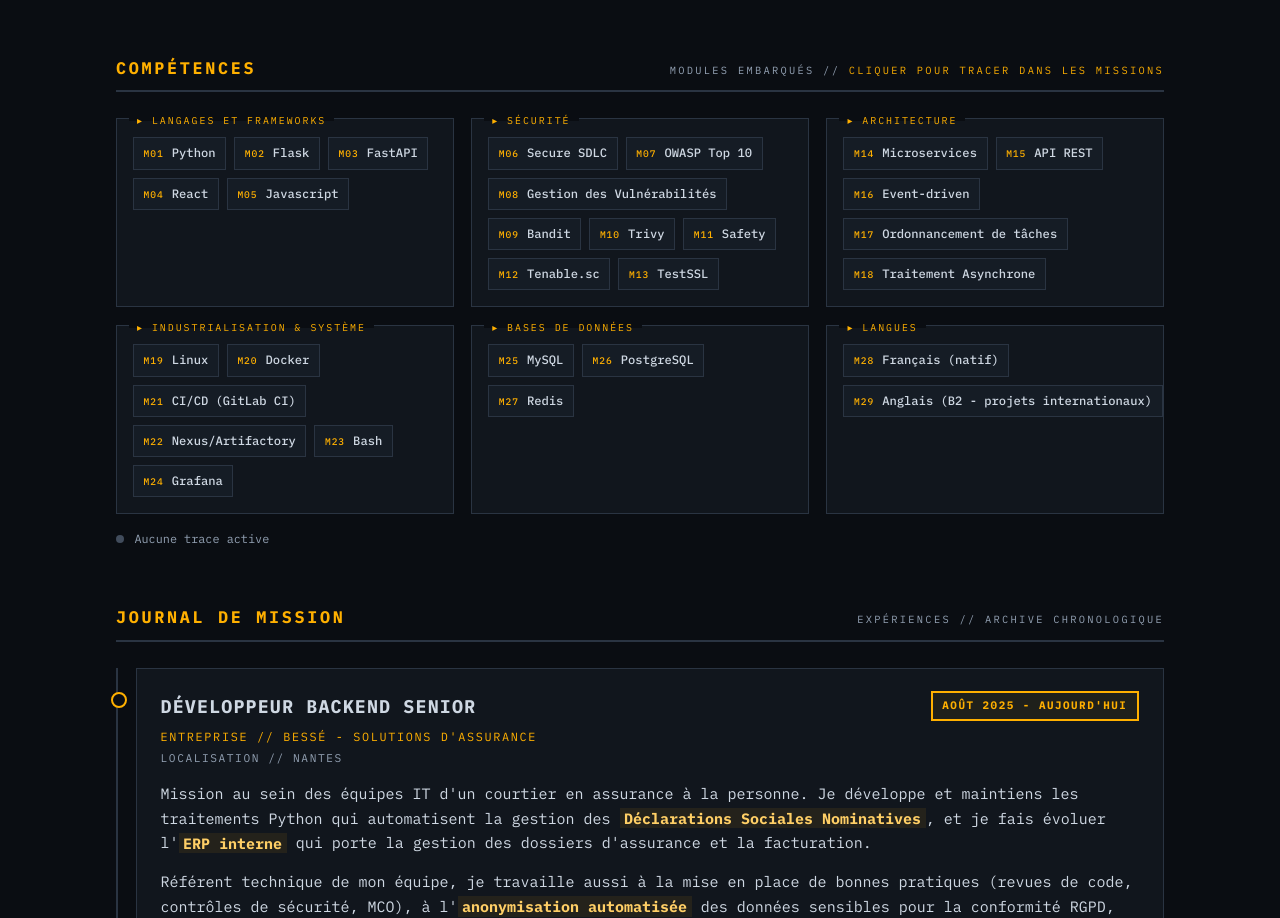
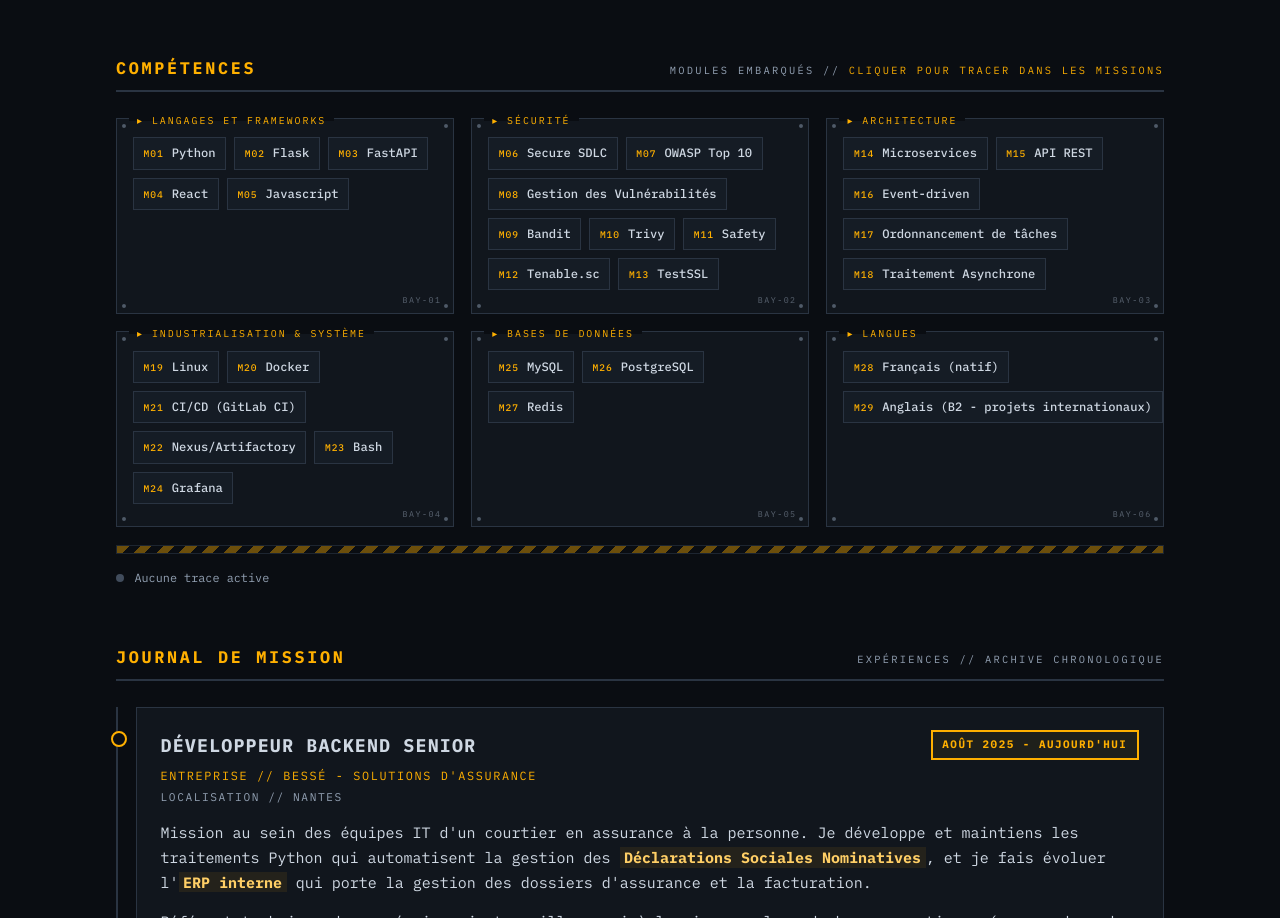
Before and after one commit to gbe44/portfolio, a plain HTML site: page index.html in a window 1280 px wide. Shown: the part 908-1826 px from the top of the page. Drawn offline with Linux system fonts and the light colour scheme; no server answers.

Commit message:
Skills bays: nasapunk rack dressing (screws, bay stencils, hazard strip)

```diff
--- a/css/30-about.css
+++ b/css/30-about.css
@@ -37,13 +37,46 @@
   display: grid;
   grid-template-columns: repeat(auto-fill, minmax(300px, 1fr));
   gap: 1.1rem;
+  counter-reset: bay;
 }
 .skill-group {
   position: relative;
   margin: 0;
-  background: var(--panel);
+  background-color: var(--panel);
   border: 1px solid var(--line);
-  padding: 1.15rem 1rem 1rem;
+  padding: 1.15rem 1rem 1.4rem;
+  counter-increment: bay;
+  /* vis de fixation : un point métallique à chaque coin intérieur */
+  background-image:
+    radial-gradient(circle at 7px 7px, #4f5a68 1.4px, transparent 2.4px),
+    radial-gradient(circle at calc(100% - 7px) 7px, #4f5a68 1.4px, transparent 2.4px),
+    radial-gradient(circle at 7px calc(100% - 7px), #4f5a68 1.4px, transparent 2.4px),
+    radial-gradient(circle at calc(100% - 7px) calc(100% - 7px), #4f5a68 1.4px, transparent 2.4px);
+}
+/* marquage au pochoir : numéro de baie en bas à droite */
+.skill-group::after {
+  content: "BAY-" counter(bay, decimal-leading-zero);
+  position: absolute;
+  right: 0.7rem;
+  bottom: 0.35rem;
+  font-size: 0.52rem;
+  letter-spacing: 0.18em;
+  text-transform: uppercase;
+  color: var(--muted);
+  opacity: 0.55;
+  pointer-events: none;
+}
+/* bande de signalisation : rayures diagonales ambre qui ferment le rack */
+#skills-list::after {
+  content: "";
+  grid-column: 1 / -1;
+  height: 7px;
+  border: 1px solid var(--line-soft);
+  background: repeating-linear-gradient(
+    -45deg,
+    rgba(255, 176, 0, 0.4) 0 8px,
+    transparent 8px 16px
+  );
 }
 .skill-group-label {
   position: absolute;
```
